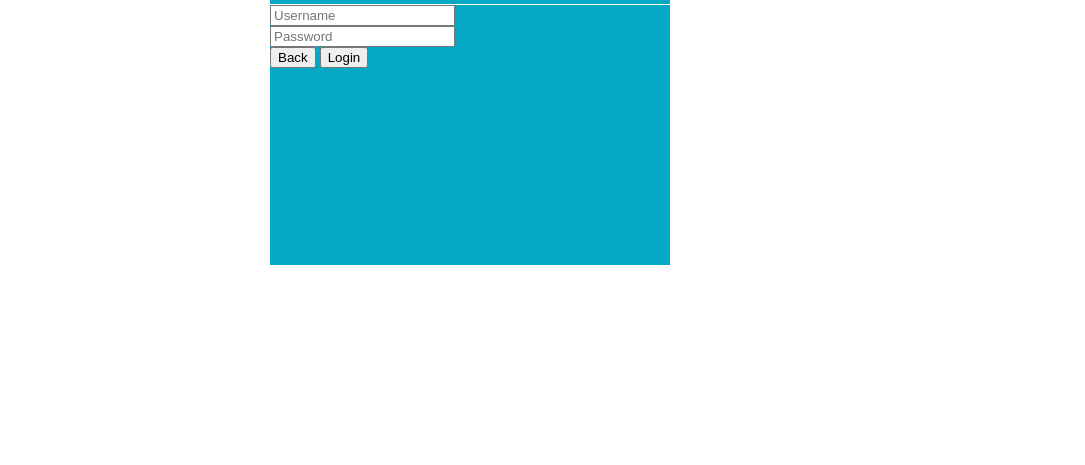
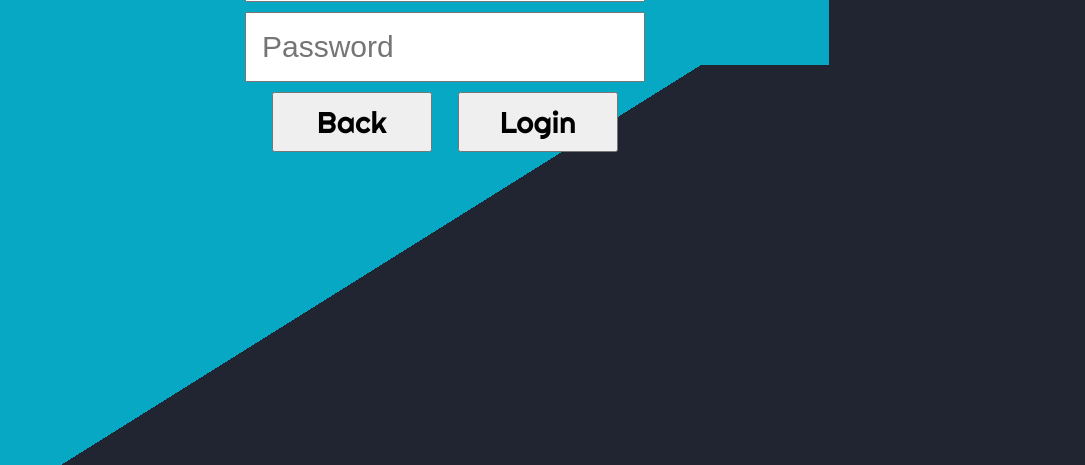
Before and after one commit to lamktom/Fitbuddy, a website: page public/login.html in a window 1280 px wide. Shown: the part 335-800 px from the top of the page, without its empty margins (195-1280 px from the left). Drawn offline with Linux system fonts and the light colour scheme.

Commit message:
Updated login more

```diff
--- a/public/login.html
+++ b/public/login.html
@@ -9,7 +9,7 @@
 </head>
 
 <body>
-
+	<div class=login-bg>
 		<div id="login-wrapper">
 			<!-- login header -->
 			<header>
@@ -29,12 +29,13 @@
 
 					<div class="login-btns">
 						<!-- back button -->
-					<input type="button" name="back-btn" value="Back" class="back-btn" onclick="window.location="index.html">
+						<input type="button" name="back-btn" value="Back" class="back-btn-lg" onclick="window.location="index.html">
 						<!-- submit button -->
-					<button type="submit" class="login-btn">Login</button><br>
+						<button type="submit" class="login-btn-lg">Login</button><br>
 					</div>
 				</form>
 			</main>
 		</div>
+	</div>
 </body>
 </html>
--- a/public/style.css
+++ b/public/style.css
@@ -1,5 +1,6 @@
 * {
 	box-sizing: border-box;
+	margin: 0;
 }
 
 /*home page*/
@@ -54,24 +55,55 @@ nav {
 }
 
 /*login page*/
+.login-bg {
+	background: #07A8C3;
+	background: linear-gradient(to right bottom, #07A8C3 60%, #212531 40%);
+	min-height: 100vh;
+
+}
+
 #login-wrapper {
-	position: fixed;
-  width: 400px;
-  height: 350px;
-  top: 50%;
-  left: 50%;
-  margin-top: -150px;
-  margin-left: -175px;
-  background: #07A8C3;
-  padding-top: 10px;
+	display: flex;
+	flex-direction: column;
+	background: #07A8C3;
+	align-items: center;
+	justify-content: center;
+	padding-top: 10%;
+	padding-left: 20%;
+	padding-right: 20%;
+	height: 400px;
+	margin-right: 20%;
+	margin-left:20%;
 }
 
 .login-heading {
 	color: white;
 	border-bottom: solid 1px white;
 	text-align: center;
-	padding-top: 10px;
 	font-family: 'Righteous', cursive;
-	font-size: 40px;
+	font-size: 70px;
 	padding-bottom: 20px;
+	margin-bottom: 30px;
 }
+
+#username, #password {
+	width: 400px;
+	height: 70px;
+	margin-bottom: 10px;
+	font-size: 30px;
+	padding-left: 15px;
+}
+
+.back-btn-lg, .login-btn-lg {
+	height: 60px;
+	width: 40%;
+	font-size: 30px;
+	font-family: 'Righteous', cursive;
+	margin-left: 13px;
+	margin-right: 13px;
+}
+
+.login-btns {
+	display: flex;
+	justify-content: center;
+}
```
Lines whose indentation alone changed are shown as unchanged.
